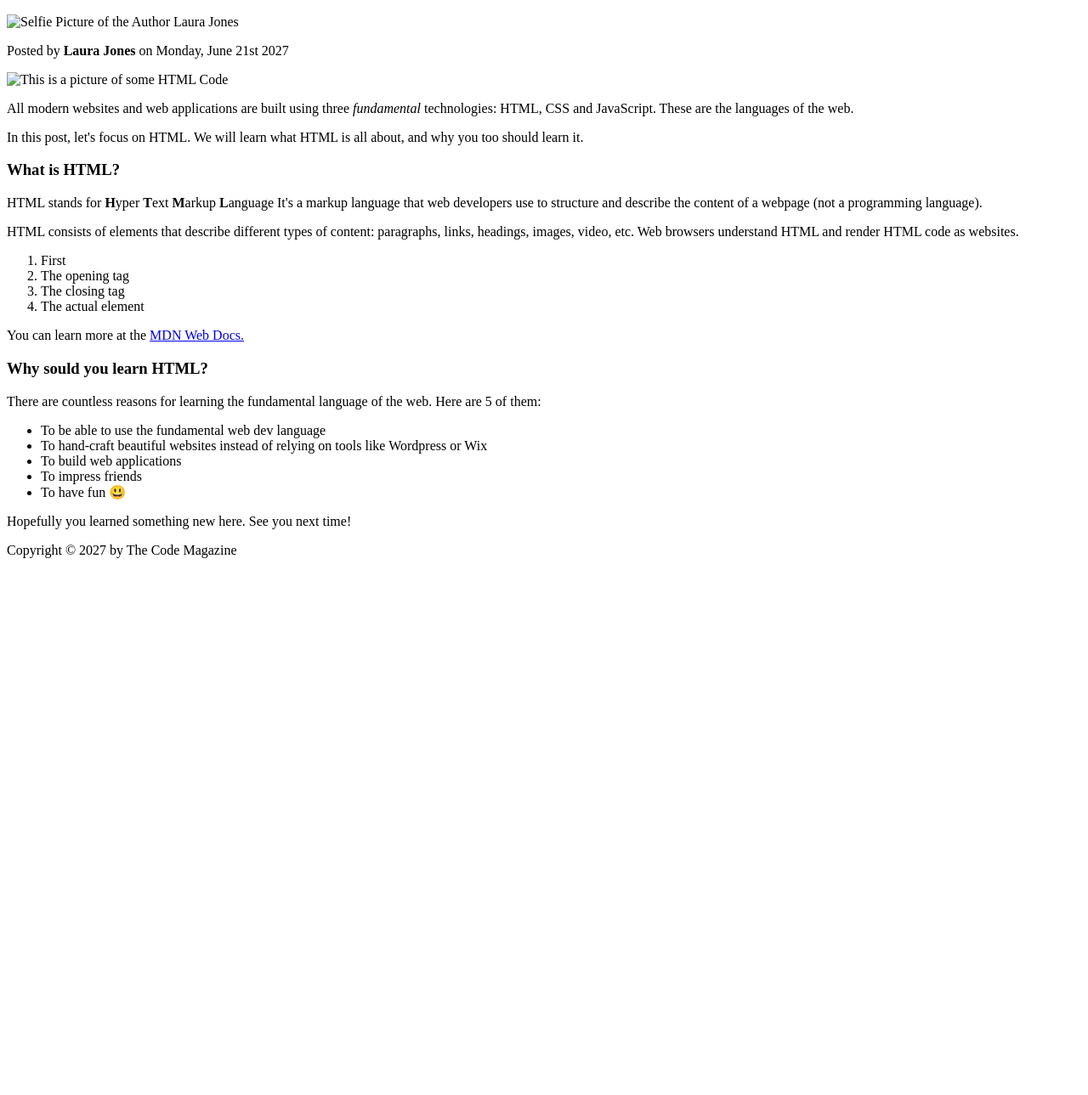
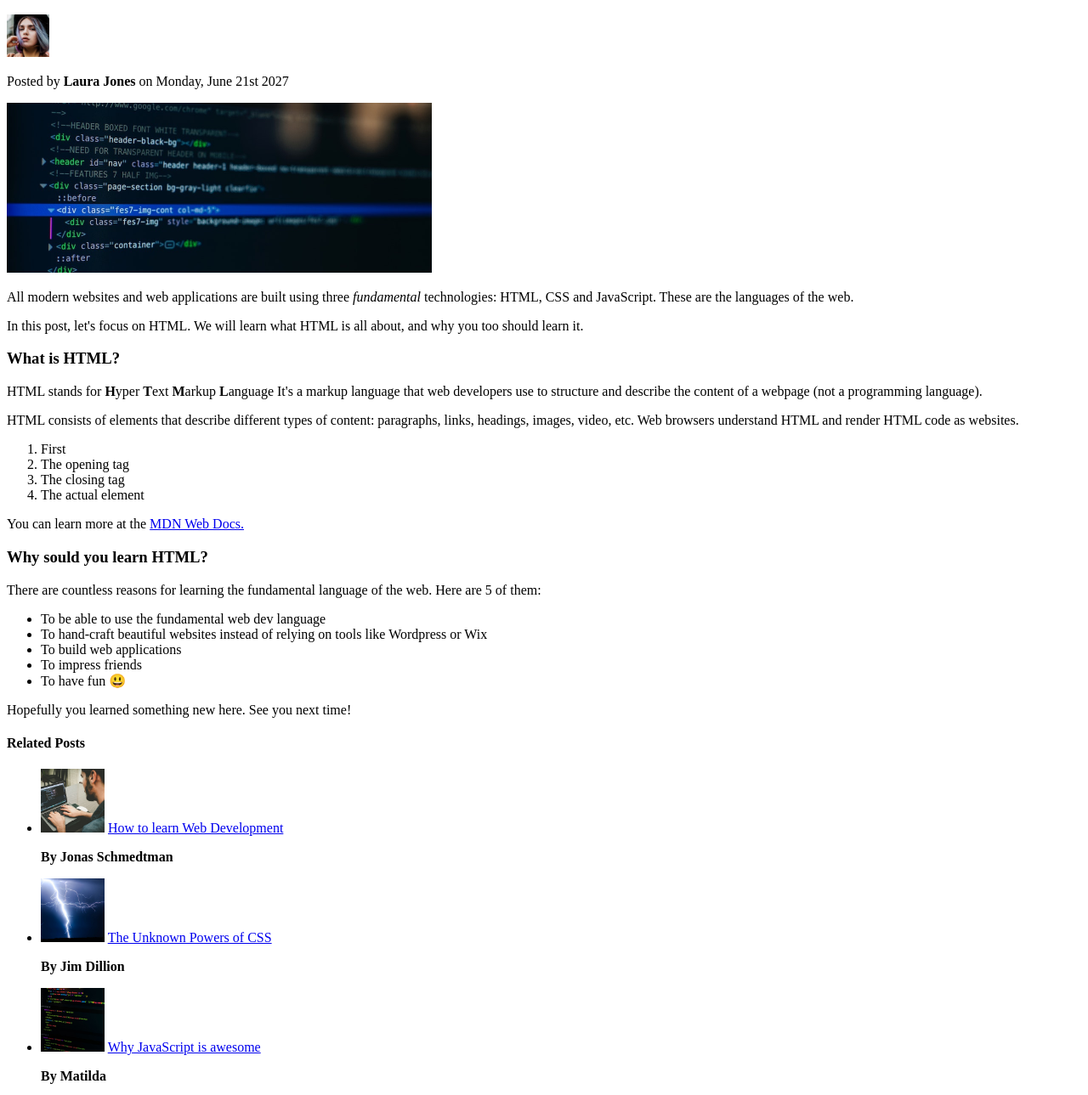
Before and after one commit to Nathan-skel/jonas-html-fundamentals-course, a plain HTML site: page index.html in a window 1280 px wide. Shown: the part 149-1438 px from the top of the page at 85% size. Before the commit the page ends 814 px from the top, so only its background shows below. Drawn offline with Linux system fonts and the light colour scheme.

Commit message:
related posed added

```diff
--- a/index.html
+++ b/index.html
@@ -26,11 +26,11 @@
 
             <h2>The Basic Language of the Web: HTML</h2>
 
-            <img src="laura-jones.jpg" alt="Selfie Picture of the Author Laura Jones" width="50" height="50"/>
+            <img src="imgs/laura-jones.jpg" alt="Selfie Picture of the Author Laura Jones" width="50" height="50"/>
 
             <p>Posted by <strong>Laura Jones</strong> on Monday, June 21st 2027</p>
 
-            <img src="post-img.jpg" alt="This is a picture of some HTML Code" width="500" height="200"/>
+            <img src="imgs/post-img.jpg" alt="This is a picture of some HTML Code" width="500" height="200"/>
 
         </header>
 
@@ -64,6 +64,31 @@
 
         <p>Hopefully you learned something new here. See you next time!</p>
     </article>
+
+    <aside>
+
+        <h4><strong>Related Posts</strong></h4>
+        <ul>
+            <li>
+                <img src="imgs/related-1.jpg" width="75" height="75"/>
+                <a href="#">How to learn Web Development</a>
+                <p><strong>By Jonas Schmedtman</strong></p>
+            </li>
+            <li>
+                <img src="imgs/related-2.jpg" width="75" height="75"/>
+                <a href="#">The Unknown Powers of CSS</a>
+                <p><strong>By Jim Dillion</strong></p>
+
+            </li>
+            <li>
+                <img src="imgs/related-3.jpg" width="75" height="75"/>
+                <a href="#">Why JavaScript is awesome</a>
+                <p><strong>By Matilda</strong></p>
+            </li>
+        </ul>
+
+    </aside>
+
     <footer>
         Copyright &copy; 2027 by The Code Magazine
     </footer>
```
